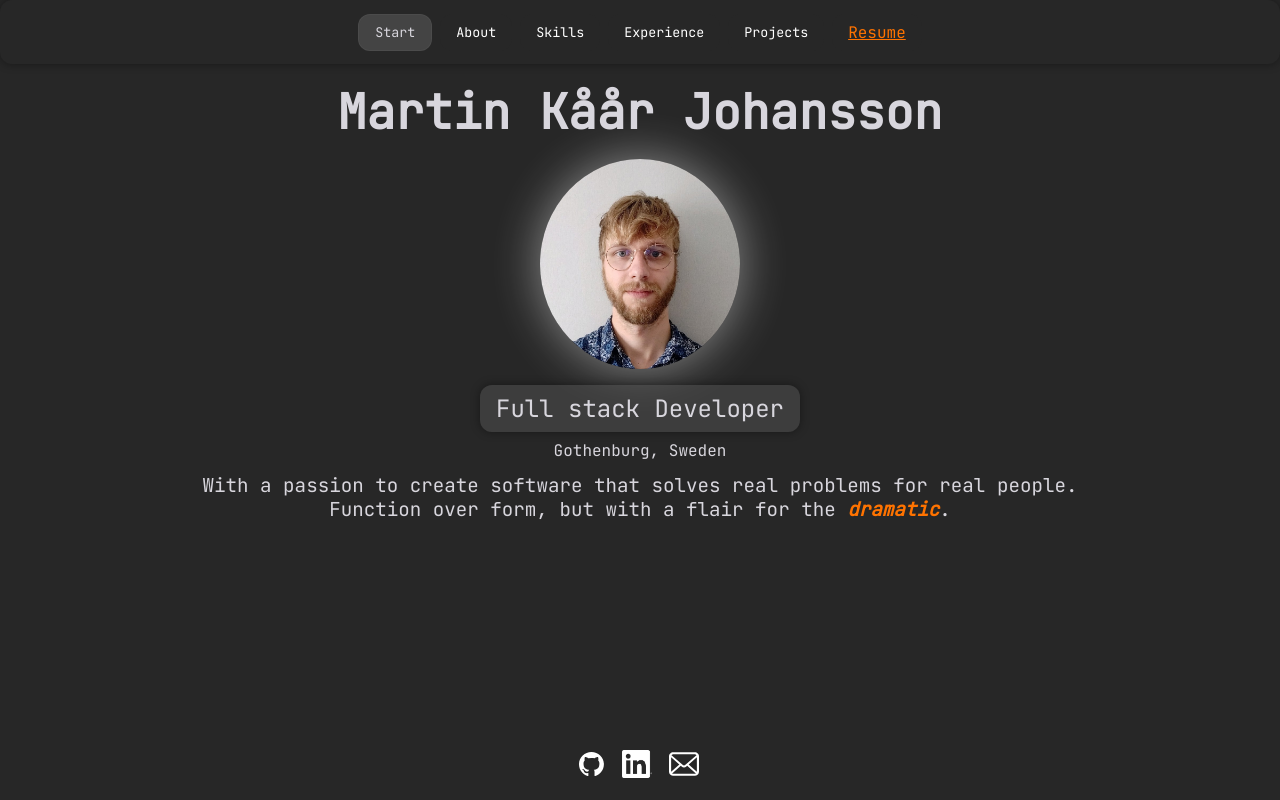
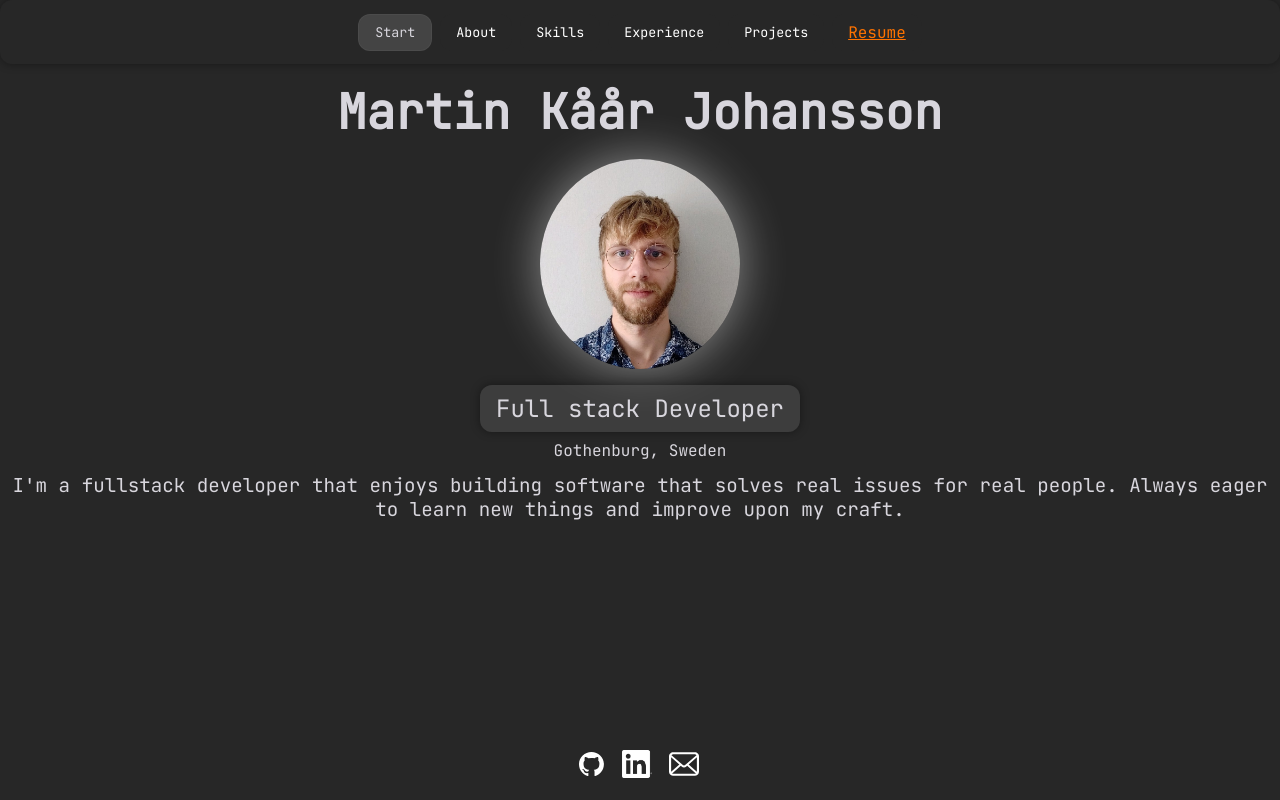
Before and after one commit to DefinitelyUnlikely/definitelyunlikely.github.io, a SvelteKit app in the folder portfolio/: page / in a window 1280 px wide. Built offline with nearby package versions, Linux system fonts and the light colour scheme.

Commit message:
update hero text

```diff
--- a/portfolio/src/components/sections/hero/hero.svelte
+++ b/portfolio/src/components/sections/hero/hero.svelte
@@ -9,9 +9,9 @@
         <p class="title">Full stack Developer</p>
         <p class="location">Gothenburg, Sweden</p>
         <p class="subtitle">
-            With a passion to create software that solves real problems for real
-            people. <br /> Function over form, but with a flair for the
-            <span class="dramatic">dramatic</span>.
+            I'm a fullstack developer that enjoys building software that solves
+            real issues for real people. Always eager to learn new things and
+            improve upon my craft.
         </p>
     </div>
 </div>
```
